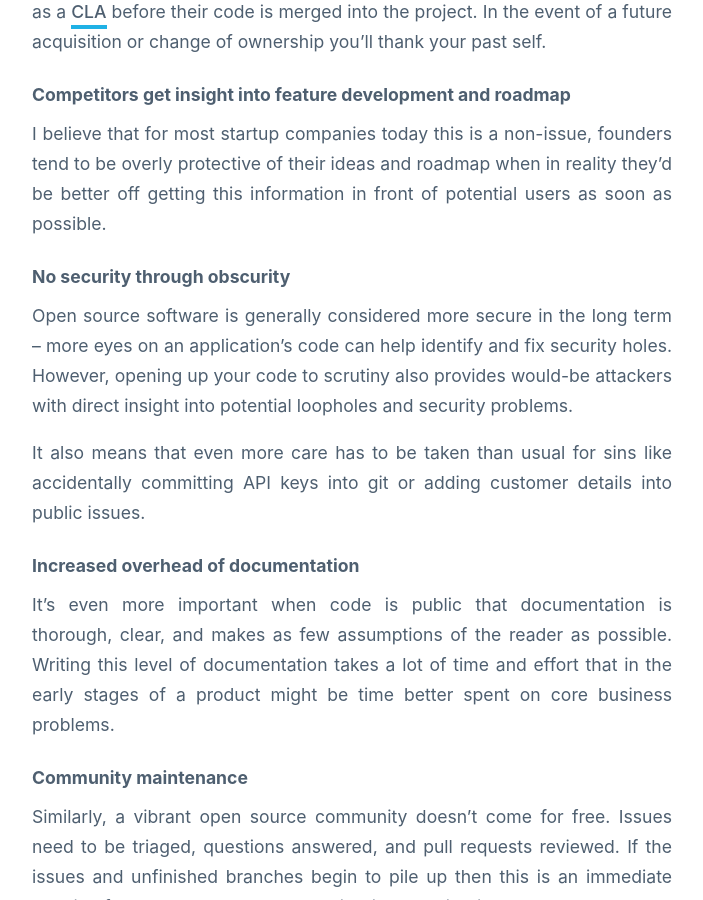
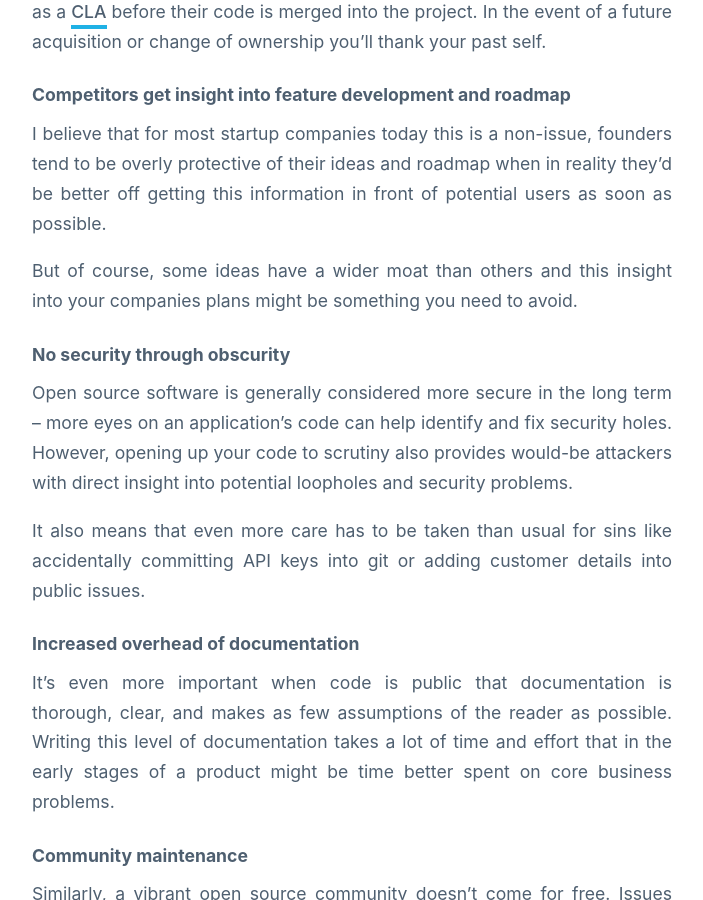
Before and after one commit to tommoor/tommoor.github.io, a Jekyll site: the page built from _posts/2019-01-02-you-should-open-source-your-product.markdown, in a window 1280 px wide and 900 px high, scrolled down 3262 px. Shown: the whole window, without its empty margins (288-991 px from the left). Built offline with Jekyll 4.4.1, drawn with Linux system fonts in a browser that asks for light colours; nearby versions of some CDN libraries.

Commit message:
Add missing para

```diff
--- a/_posts/2019-01-02-you-should-open-source-your-product.markdown
+++ b/_posts/2019-01-02-you-should-open-source-your-product.markdown
@@ -70,6 +70,8 @@ It’s a good idea to make sure that outside contributors sign agreements such a
 #### Competitors get insight into feature development and roadmap
 I believe that for most startup companies today this is a non-issue, founders tend to be overly protective of their ideas and roadmap when in reality they’d be better off getting this information in front of potential users as soon as possible.
 
+But of course, some ideas have a wider moat than others and this insight into your companies plans might be something you need to avoid.
+
 #### No security through obscurity
 Open source software is generally considered more secure in the long term – more eyes on an application’s code can help identify and fix security holes. However, opening up your code to scrutiny also provides would-be attackers with direct insight into potential loopholes and security problems.
 
```
